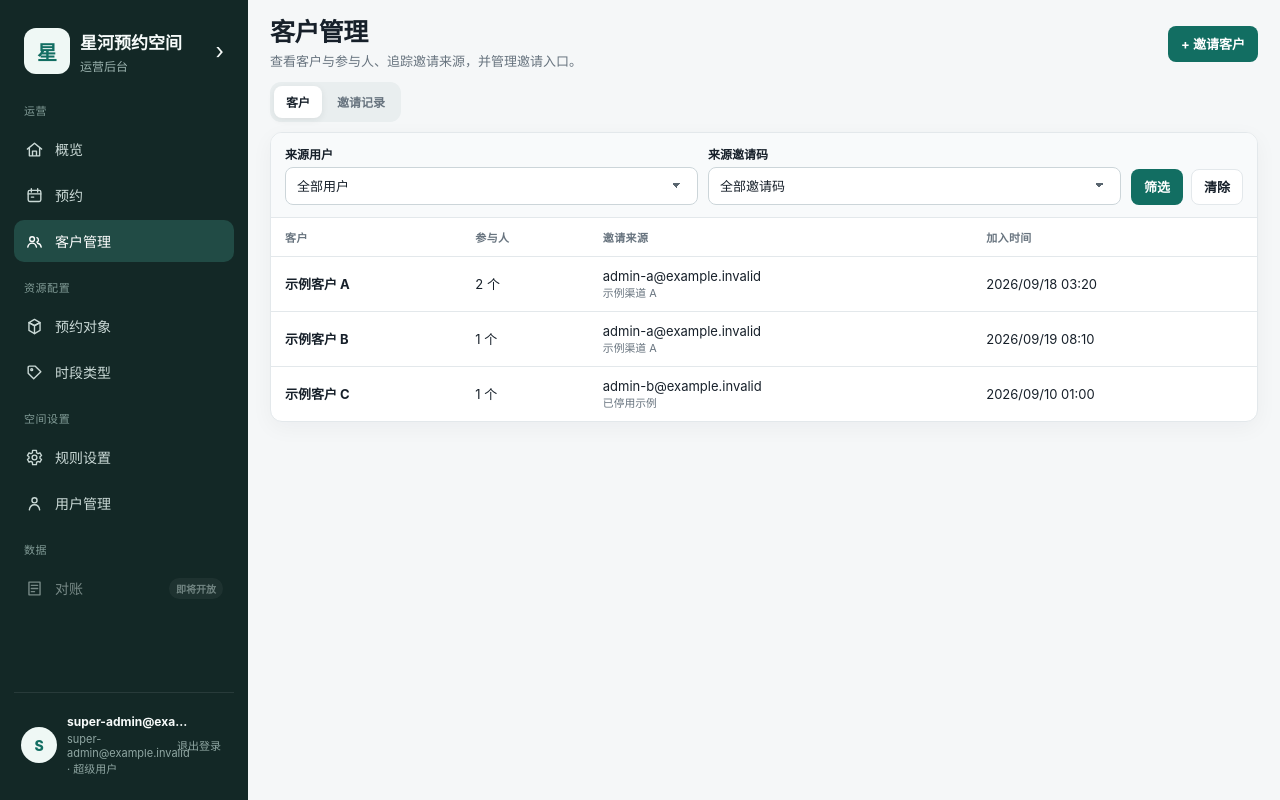
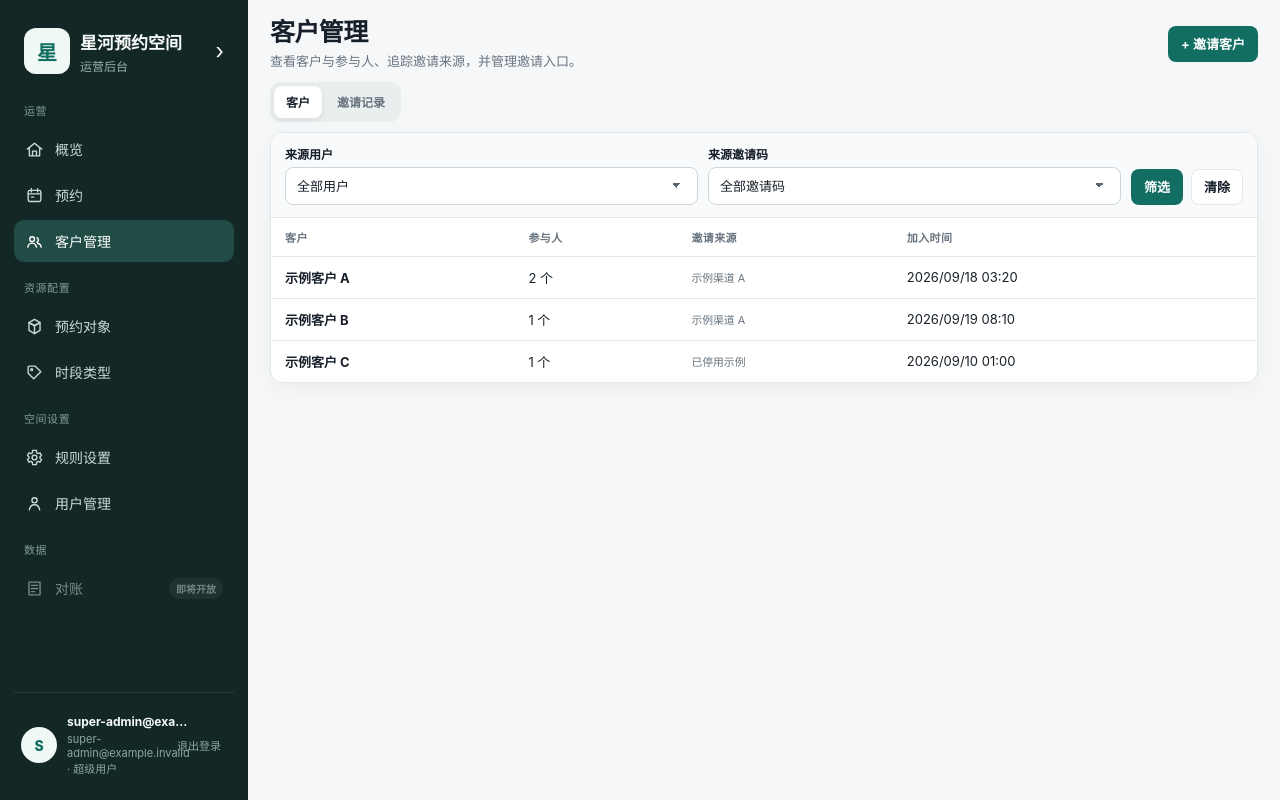
Before and after one commit to huangshirui/yuke, a Vue app in the folder apps/admin/: page /spaces/sp_demo_alpha/users in a window 1280 px wide. Built offline with nearby package versions, Linux system fonts and the light colour scheme.

Commit message:
fix(admin): show historical source user names

```diff
--- a/apps/admin/src/views/UsersView.vue
+++ b/apps/admin/src/views/UsersView.vue
@@ -5,7 +5,6 @@ import LoadingOverlay from '../components/LoadingOverlay.vue'
 import { getAdminApi } from '../services/adminApi'
 import type {
   AdminMemberSummary,
-  AdminUserSummary,
   InviteMemberSummary,
   InviteSummary,
 } from '../types/admin'
@@ -15,7 +14,7 @@ const route = useRoute()
 const router = useRouter()
 
 const members = ref<AdminMemberSummary[]>([])
-const admins = ref<AdminUserSummary[]>([])
+const sourceUsers = ref<Array<{ id: string; displayName: string | null; email: string }>>([])
 const invites = ref<InviteSummary[]>([])
 const inviteMembers = ref<InviteMemberSummary[]>([])
 const selectedInvite = ref<InviteSummary | null>(null)
@@ -65,8 +64,12 @@ function inviteStatus(invite: InviteSummary) {
   return new Date(invite.expiresAt).getTime() <= Date.now() ? '已过期' : '有效'
 }
 
-function adminLabel(adminId: string) {
-  return admins.value.find((item) => item.id === adminId)?.email ?? '已移除用户'
+function sourceUserLabel(member: AdminMemberSummary) {
+  return member.invitedByAdminDisplayName || member.invitedByAdminEmail
+}
+
+function sourceUserOptionLabel(user: { displayName: string | null; email: string }) {
+  return user.displayName ? `${user.displayName}（${user.email}）` : user.email
 }
 
 function inviteLabel(inviteId: string) {
@@ -79,13 +82,19 @@ async function load() {
   clearFeedback()
   selectedInvite.value = null
   try {
-    const [nextMembers, nextAdmins, nextInvites] = await Promise.all([
+    const [nextMembers, nextInvites] = await Promise.all([
       api.listMembers(spaceId.value),
-      api.listAdmins(spaceId.value),
       api.listInvites(spaceId.value),
     ])
     members.value = nextMembers
-    admins.value = nextAdmins
+    sourceUsers.value = [...new Map(nextMembers.map((member) => [
+      member.invitedByAdminId,
+      {
+        id: member.invitedByAdminId,
+        displayName: member.invitedByAdminDisplayName,
+        email: member.invitedByAdminEmail,
+      },
+    ])).values()]
     invites.value = nextInvites
   } catch (cause) {
     error.value = cause instanceof Error ? cause.message : '客户管理加载失败。'
@@ -215,7 +224,7 @@ onMounted(load)
           <span>来源用户</span>
           <select v-model="filters.invitedByAdminId">
             <option value="">全部用户</option>
-            <option v-for="admin in admins" :key="admin.id" :value="admin.id">{{ admin.email }}</option>
+            <option v-for="user in sourceUsers" :key="user.id" :value="user.id">{{ sourceUserOptionLabel(user) }}</option>
           </select>
         </label>
         <label class="field">
@@ -248,7 +257,8 @@ onMounted(load)
               <td><strong>{{ member.nickname || '未命名客户' }}</strong></td>
               <td>{{ member.participantCount }} 个</td>
               <td>
-                <div>{{ adminLabel(member.invitedByAdminId) }}</div>
+                <div><strong>{{ sourceUserLabel(member) }}</strong></div>
+                <small v-if="member.invitedByAdminDisplayName" class="muted">{{ member.invitedByAdminEmail }}</small>
                 <small class="muted">{{ inviteLabel(member.inviteCodeId) }}</small>
               </td>
               <td>{{ formatDate(member.joinedAt) }}</td>
```
